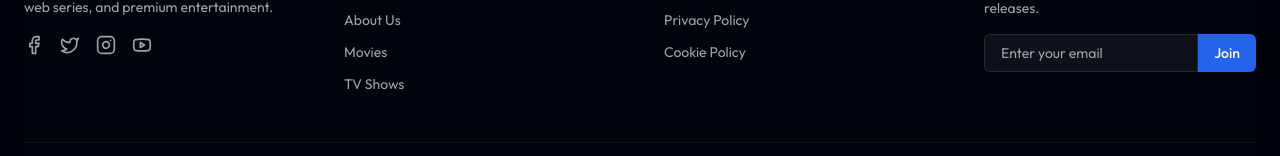
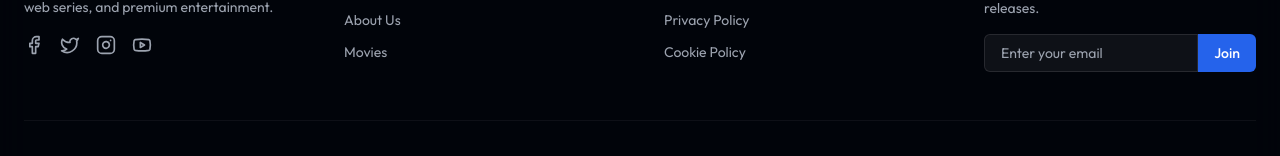
Before and after one commit to amitbarwal/storyflixtv, a Next.js app: page / in a window 1280 px wide. Shown: the part 2125-2281 px from the top of the page. Built offline with nearby package versions, Linux system fonts and the light colour scheme.

Commit message:
revert: footer menu and copyright changes

```diff
--- a/components/site-footer.tsx
+++ b/components/site-footer.tsx
@@ -31,7 +31,6 @@ export function SiteFooter() {
                             <li><Link href="/" className="hover:text-blue-400 transition-colors">Home</Link></li>
                             <li><Link href="/about" className="hover:text-blue-400 transition-colors">About Us</Link></li>
                             <li><Link href="/movies" className="hover:text-blue-400 transition-colors">Movies</Link></li>
-                            <li><Link href="/tv-shows" className="hover:text-blue-400 transition-colors">TV Shows</Link></li>
                         </ul>
                     </div>
 
```
